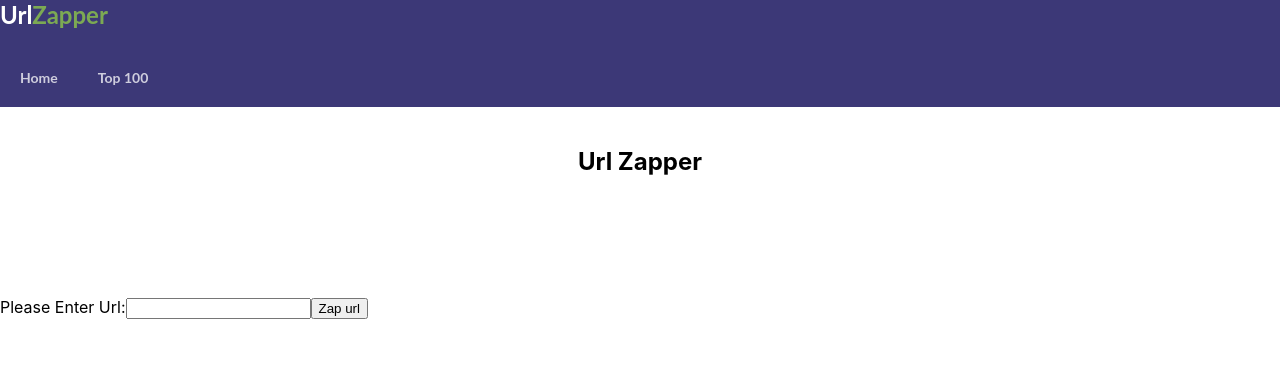
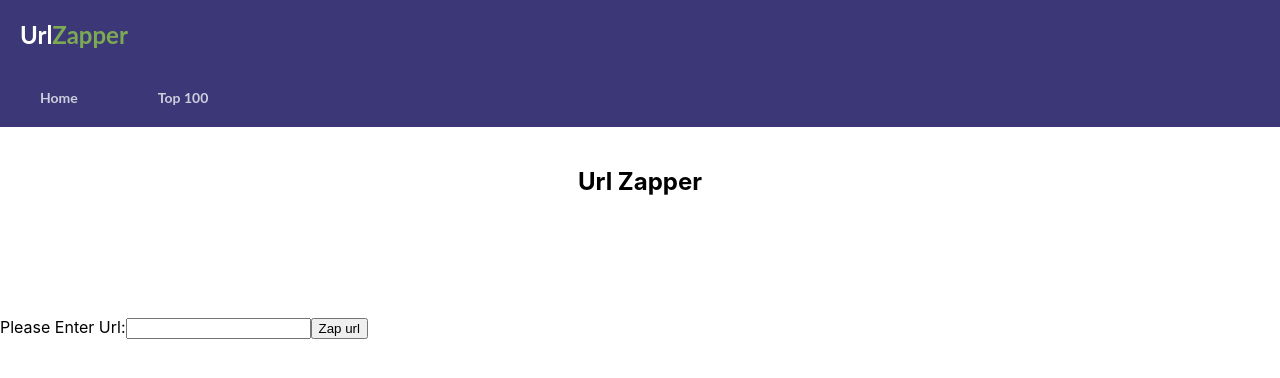
Before and after one commit to SSchwartz214/url-shortener-fe, a React (Create React App) app: page / in a window 1280 px wide. Shown: the top 378 px of the page. Built offline with nearby package versions, Linux system fonts and the light colour scheme.

Commit message:
Changes margings/padding

```diff
--- a/src/App.css
+++ b/src/App.css
@@ -24,7 +24,8 @@
 
 .navbar h2 {
   color: #ffffff;
-  margin-top: 0;
+  margin: 0px 0px;
+  padding: 20px;
 }
 
 .navbar .second-word {
@@ -37,7 +38,7 @@
   text-decoration: none;
   color: #ffffff;
   padding: 20px 0px;
-  margin: 0px 20px;
+  margin: 0px 40px;
   display: inline-block;
   position: relative;
   opacity: 0.75;
```
